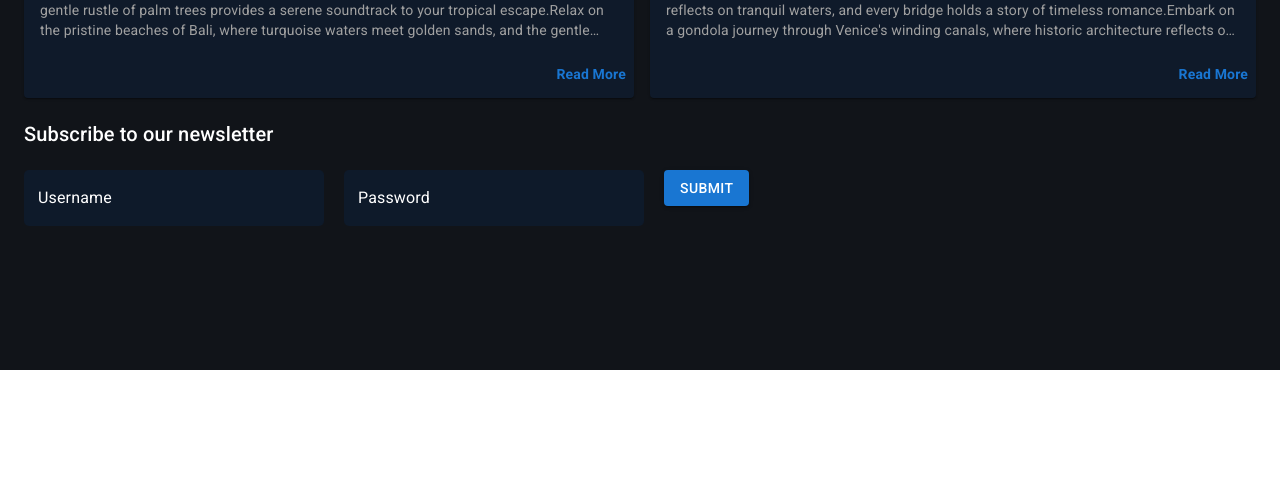
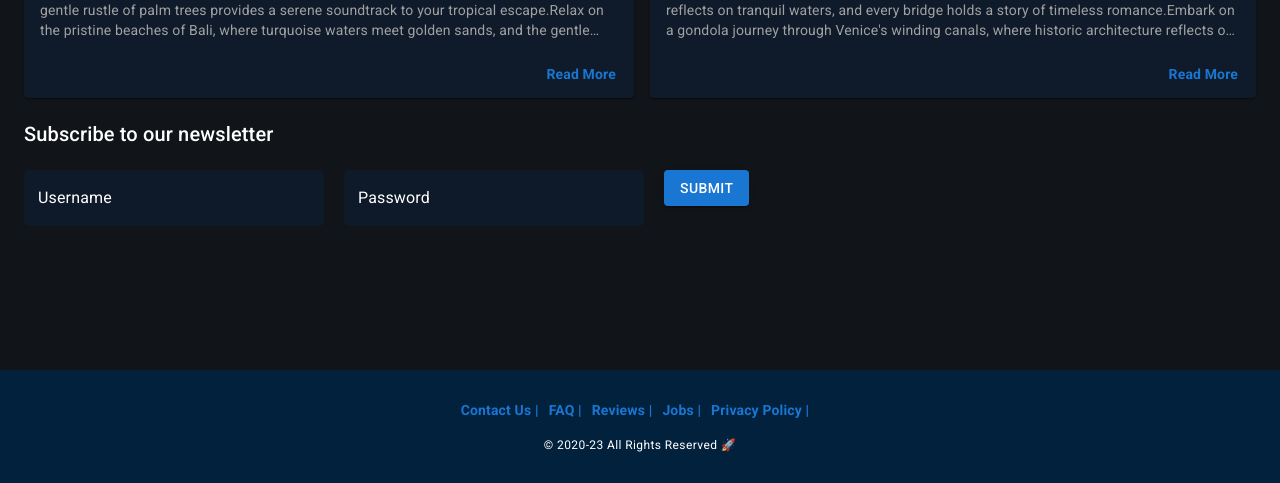
Before and after one commit to Shubhofficial1/react-poc, a React (Create React App) app: page / in a window 1280 px wide. Shown: the part 1496-1979 px from the top of the page. Before the commit the page ends 1866 px from the top, so only its background shows below. Built offline with nearby package versions, Linux system fonts and the light colour scheme; a web font is replaced by a local one.

Commit message:
Updated Footer Component & Story

```diff
--- a/src/components/Footer.js
+++ b/src/components/Footer.js
@@ -1,15 +1,19 @@
 import React from "react";
-import { Box, Typography } from "@mui/material";
+import { Box } from "@mui/material";
 
-const Footer = ({ text, variant = "subtitle1" }) => {
+const Footer = ({ children }) => {
   return (
     <Box
       sx={{
         display: "flex",
-        justifyContent: "center",
+        flexDirection: "column",
+        alignItems: "center",
+        width: "100%",
+        backgroundColor: "#02213D",
+        padding: "30px 0px",
       }}
     >
-      <Typography variant={variant}>&copy; {text}</Typography>
+      {children}
     </Box>
   );
 };
--- a/src/components/Link.js
+++ b/src/components/Link.js
@@ -10,6 +10,7 @@ const Link = ({ href, children }) => {
         textDecoration: "none",
         fontWeight: "bold",
         fontSize: "14px",
+        marginRight: "10px",
       }}
     >
       {children}
--- /dev/null
+++ b/src/data/links.js
@@ -0,0 +1,27 @@
+export const Links = [
+  {
+    _id: "1",
+    name: "Contact Us",
+    href: "/contact-us",
+  },
+  {
+    _id: "2",
+    name: "FAQ",
+    href: "/faq",
+  },
+  {
+    _id: "3",
+    name: "Reviews",
+    href: "/reviews",
+  },
+  {
+    _id: "4",
+    name: "Jobs",
+    href: "/jobs",
+  },
+  {
+    _id: "5",
+    name: "Privacy Policy",
+    href: "/privacy-policy",
+  },
+];
--- a/src/screens/Home.js
+++ b/src/screens/Home.js
@@ -6,7 +6,10 @@ import Typography from "../components/Typography";
 import Button from "../components/Button";
 import Card from "../components/Card";
 import Form from "../components/Form";
+import Footer from "../components/Footer";
 import { Trips } from "../data/trips";
+import { Links } from "../data/links";
+import Link from "../components/Link";
 
 const Home = () => {
   const [username, setUsername] = useState("");
@@ -23,6 +26,7 @@ const Home = () => {
   return (
     <>
       <Body>
+        {/* Header Component */}
         <Header>
           <Typography
             variant={"h4"}
@@ -34,6 +38,7 @@ const Home = () => {
             Travo
           </Typography>
         </Header>
+
         <Container maxWidth="xl" component="main">
           <CssBaseline />
 
@@ -182,9 +187,26 @@ const Home = () => {
               />
             </Box>
           </Box>
-
-          {/* Footer Section */}
         </Container>
+        {/* Footer Section */}
+        <Footer variant="subtitle1">
+          <Box
+            display={"flex"}
+            flexDirection={"row"}
+            marginBottom={"10px"}
+            flexWrap
+          >
+            {Links?.map((link) => (
+              <Link key={link._id} href={link.href}>
+                {link.name}
+                {"        |      "}
+              </Link>
+            ))}
+          </Box>
+          <Typography variant={"caption"}>
+            &copy; 2020-23 All Rights Reserved 🚀
+          </Typography>
+        </Footer>
       </Body>
     </>
   );
```
Also changed, not shown: 1 other file (tests, documents, lock files or other folders).
